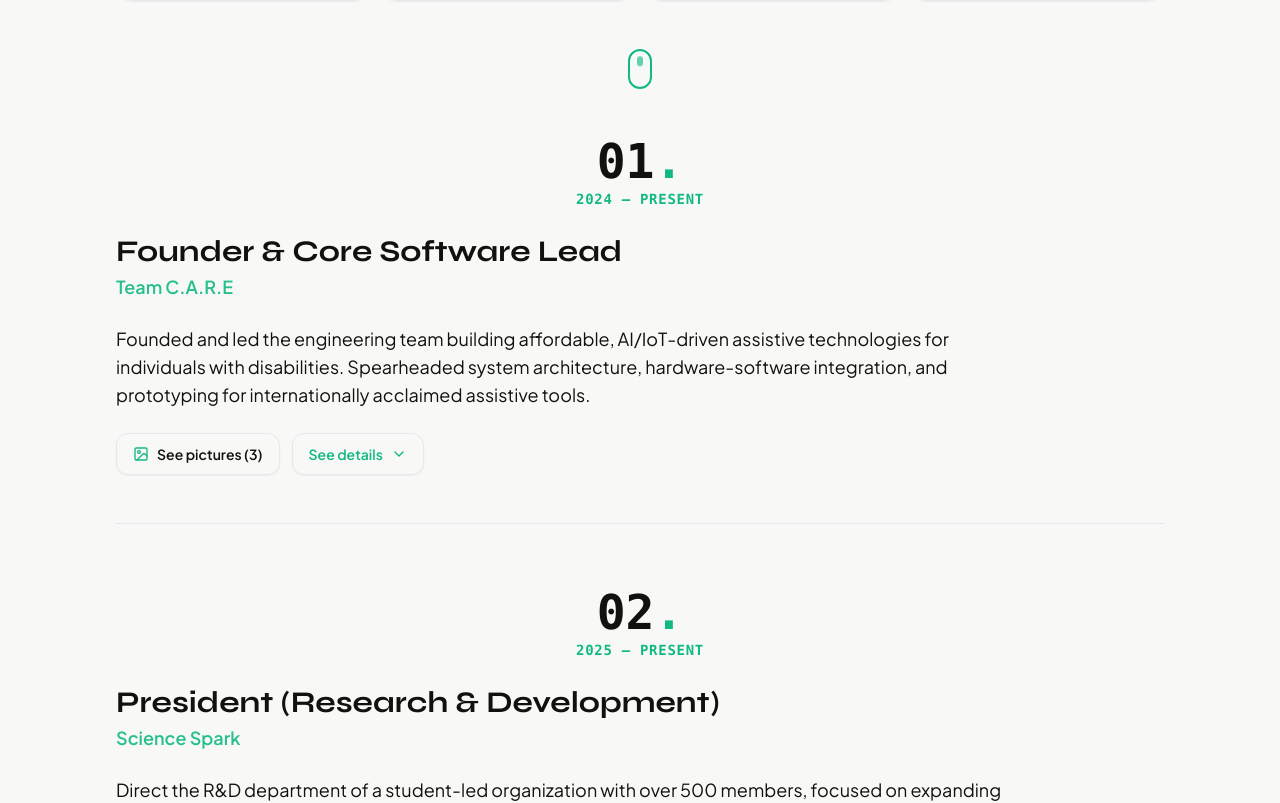
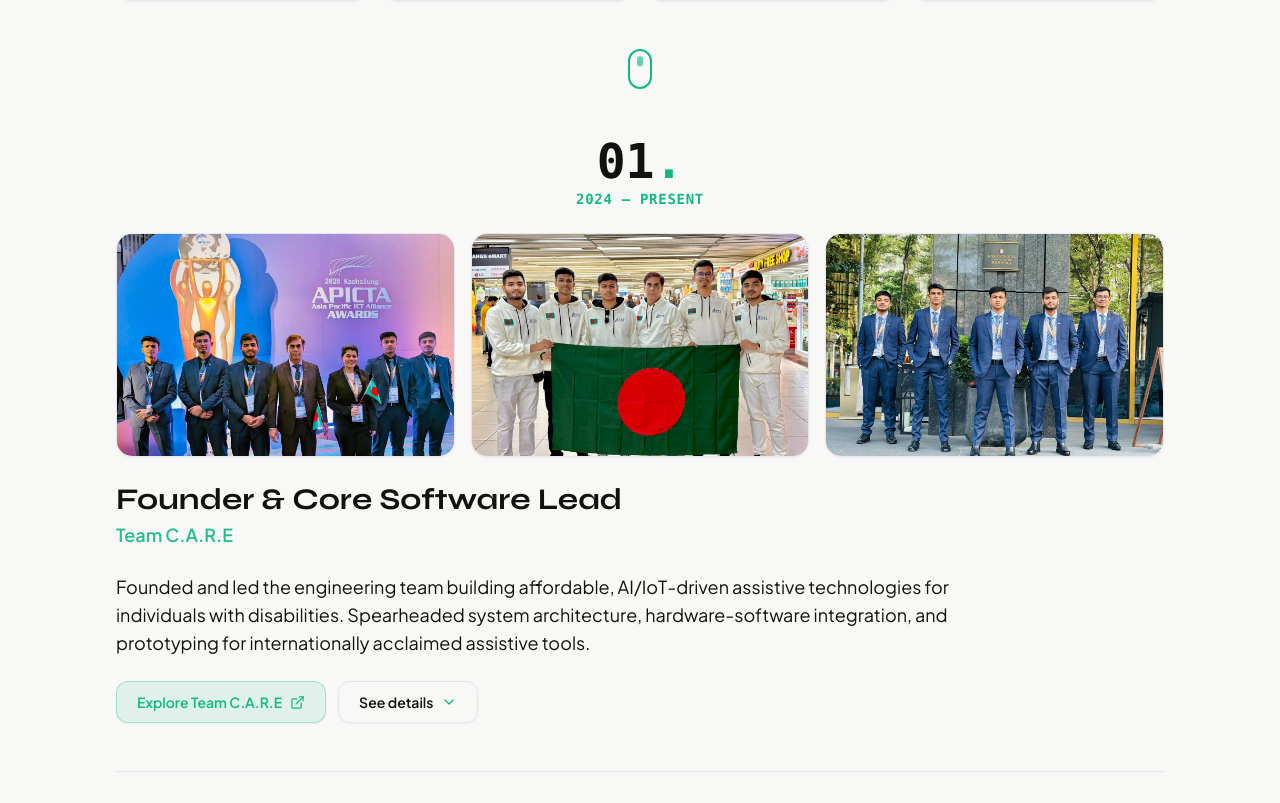
Before and after one commit to debojitsahajit09/my-portfolio, a Next.js app in the folder extracted/: page /experience in a window 1280 px wide. Shown: the part 361-1164 px from the top of the page. Built offline with nearby package versions, Linux system fonts and the light colour scheme.

Commit message:
Refactor Experience component by removing gallery logic
Removed unused state and gallery functionality from the Experience component. Added a helper function to dynamically get organizational links based on experience items.

```diff
--- a/extracted/app/experience/page.tsx
+++ b/extracted/app/experience/page.tsx
@@ -3,13 +3,9 @@
 import { site } from "@/data/site";
 import { useState } from "react";
 import {
-  ChevronLeft,
-  ChevronRight,
   ChevronDown,
   ChevronUp,
-  ExternalLink,
-  Image as ImageIcon,
-  X
+  ExternalLink
 } from "lucide-react";
 
 interface ExperienceItem {
@@ -26,29 +22,9 @@ interface ExperienceItem {
 
 export default function Experience() {
   const [expanded, setExpanded] = useState<{ [key: number]: boolean }>({});
-  const [activeGalleryIndex, setActiveGalleryIndex] = useState<number | null>(null);
-  const [currentImageIndex, setCurrentImageIndex] = useState<number>(0);
 
   const toggleDetails = (index: number) => {
     setExpanded((prev) => ({ ...prev, [index]: !prev[index] }));
-  };
-
-  const openGallery = (expIndex: number) => {
-    setActiveGalleryIndex(expIndex);
-    setCurrentImageIndex(0);
-  };
-
-  const closeGallery = () => {
-    setActiveGalleryIndex(null);
-    setCurrentImageIndex(0);
-  };
-
-  const nextImage = (maxImages: number) => {
-    setCurrentImageIndex((prev) => (prev + 1) % maxImages);
-  };
-
-  const prevImage = (maxImages: number) => {
-    setCurrentImageIndex((prev) => (prev - 1 + maxImages) % maxImages);
   };
 
   const experiences = (site.experience || []) as ExperienceItem[];
@@ -67,6 +43,23 @@ export default function Experience() {
     { label: "Founder", count: getCategoryCount("Founder") },
     { label: "Entrepreneur", count: getCategoryCount("Entrepreneur") },
   ];
+
+  // Helper function to get organizational link dynamically
+  const getOrgLink = (e: ExperienceItem) => {
+    if (e.website) return e.website;
+
+    const orgName = e.org.toLowerCase();
+    if (orgName.includes("team c.a.r.e")) {
+      return "https://care-wheelchair.vercel.app"; // C.A.R.E site/demo
+    }
+    if (orgName.includes("research")) {
+      return site.social?.orcid || "https://orcid.org";
+    }
+    if (orgName.includes("science spark")) {
+      return "https://facebook.com"; // Add Science Spark link or fallback
+    }
+    return site.social?.github || "https://github.com";
+  };
 
   return (
     <main className="section min-h-screen py-10 px-4 md:px-8 max-w-6xl mx-auto">
@@ -128,11 +121,12 @@ export default function Experience() {
         <div className="space-y-16 mt-12">
           {experiences.map((e, i) => {
             const hasImages = e.images && e.images.length > 0;
+            const targetLink = getOrgLink(e);
 
             return (
               <article key={i} className="border-b pb-12 last:border-b-0">
 
-                {/* Serial matching Slashed/Dotted Zero font */}
+                {/* 1. Serial Number */}
                 <div className="mb-1 text-center">
                   <span className="text-4xl md:text-5xl font-black text-foreground font-mono [font-feature-settings:'zero']">
                     {String(i + 1).padStart(2, "0")}
@@ -140,12 +134,30 @@ export default function Experience() {
                   </span>
                 </div>
 
-                {/* Period Centered */}
+                {/* 2. Period / Timeline */}
                 <div className="text-emerald-500 font-semibold text-xs md:text-sm uppercase tracking-wider mb-6 text-center font-mono [font-feature-settings:'zero']">
                   {e.period || "2025 – Present"}
                 </div>
 
-                {/* Role & Org */}
+                {/* 3. Inline Pictures (সব ছবি এখন সরাসরি সামনাসামনি দেখাবে) */}
+                {hasImages && (
+                  <div className="my-6 grid grid-cols-1 sm:grid-cols-2 md:grid-cols-3 gap-4">
+                    {e.images!.map((imgUrl, imgIdx) => (
+                      <div
+                        key={imgIdx}
+                        className="relative h-48 md:h-56 rounded-2xl overflow-hidden border border-border bg-card shadow-sm hover:border-emerald-500 transition-all group"
+                      >
+                        <img
+                          src={imgUrl}
+                          alt={`${e.role} picture ${imgIdx + 1}`}
+                          className="w-full h-full object-cover group-hover:scale-105 transition-transform duration-300"
+                        />
+                      </div>
+                    ))}
+                  </div>
+                )}
+
+                {/* 4. Role & Organization */}
                 <h2 className="text-2xl md:text-3xl font-bold mb-1">
                   {e.role}
                 </h2>
@@ -153,54 +165,40 @@ export default function Experience() {
                   {e.org}
                 </div>
 
-                {/* Short Summary Text */}
+                {/* 5. Summary Text */}
                 <p className="text-muted-foreground text-base md:text-lg leading-relaxed mb-6 max-w-4xl">
                   {e.summary || e.text}
                 </p>
 
-                {/* Action Buttons Container */}
+                {/* 6. Action Buttons (Explore & See Details) */}
                 <div className="flex flex-wrap items-center gap-3">
 
-                  {/* 1. Explore Website Button */}
-                  {e.website && (
-                    <a
-                      href={e.website}
-                      target="_blank"
-                      rel="noopener noreferrer"
-                      className="px-4 py-2.5 rounded-xl border border-emerald-500/30 bg-emerald-500/10 text-emerald-500 hover:bg-emerald-500 hover:text-black font-semibold text-sm transition-all flex items-center gap-2 shadow-sm"
-                    >
-                      Explore {e.org.split("—")[0].trim()} <ExternalLink size={15} />
-                    </a>
-                  )}
+                  {/* Explore Button */}
+                  <a
+                    href={targetLink}
+                    target="_blank"
+                    rel="noopener noreferrer"
+                    className="px-5 py-2.5 rounded-xl border border-emerald-500/30 bg-emerald-500/10 text-emerald-500 hover:bg-emerald-500 hover:text-black font-semibold text-sm transition-all flex items-center gap-2 shadow-sm"
+                  >
+                    Explore {e.org.split(",")[0].split("—")[0].trim()} <ExternalLink size={15} />
+                  </a>
 
-                  {/* 2. See Pictures Button */}
-                  {hasImages && (
-                    <button
-                      type="button"
-                      onClick={() => openGallery(i)}
-                      className="px-4 py-2.5 rounded-xl border bg-card border-border hover:border-emerald-500 text-foreground hover:text-emerald-500 font-semibold text-sm transition-all flex items-center gap-2 shadow-sm"
-                    >
-                      <ImageIcon size={16} className="text-emerald-500" />
-                      See pictures ({e.images?.length})
-                    </button>
-                  )}
-
-                  {/* 3. See Details Accordion Button */}
+                  {/* See Details Accordion Button */}
                   {e.details && (
                     <button
                       type="button"
                       onClick={() => toggleDetails(i)}
-                      className="px-4 py-2.5 rounded-xl border bg-card border-border hover:border-emerald-500 text-emerald-500 font-semibold text-sm transition-all flex items-center gap-2 shadow-sm"
+                      className="px-5 py-2.5 rounded-xl border bg-card border-border hover:border-emerald-500 text-foreground hover:text-emerald-500 font-semibold text-sm transition-all flex items-center gap-2 shadow-sm"
                     >
                       {expanded[i] ? "Hide details" : "See details"}
-                      {expanded[i] ? <ChevronUp size={16} /> : <ChevronDown size={16} />}
+                      {expanded[i] ? <ChevronUp size={16} className="text-emerald-500" /> : <ChevronDown size={16} className="text-emerald-500" />}
                     </button>
                   )}
                 </div>
 
-                {/* Details Accordion Box */}
+                {/* Details Accordion Content Box */}
                 {expanded[i] && e.details && (
-                  <div className="mt-6 p-5 md:p-6 rounded-2xl bg-card border-l-4 border-emerald-500 text-card-foreground text-sm md:text-base leading-relaxed shadow-inner animate-in fade-in duration-200">
+                  <div className="mt-6 p-5 md:p-6 rounded-2xl bg-card border-l-4 border-emerald-500 text-card-foreground text-sm md:text-base leading-relaxed shadow-inner animate-in fade-in duration-200 whitespace-pre-line">
                     {e.details}
                   </div>
                 )}
@@ -211,56 +209,6 @@ export default function Experience() {
         </div>
 
       </div>
-
-      {/* Picture Gallery Lightbox Modal */}
-      {activeGalleryIndex !== null && experiences[activeGalleryIndex]?.images && (
-        <div className="fixed inset-0 z-50 bg-black/90 backdrop-blur-md flex flex-col items-center justify-center p-4">
-
-          {/* Close Button */}
-          <button
-            type="button"
-            onClick={closeGallery}
-            className="absolute top-5 right-5 text-white/70 hover:text-white bg-white/10 hover:bg-white/20 p-2.5 rounded-full transition-all"
-          >
-            <X size={24} />
-          </button>
-
-          {/* Main Image View */}
-          <div className="relative w-full max-w-4xl max-h-[75vh] flex items-center justify-center">
-            <img
-              src={experiences[activeGalleryIndex].images![currentImageIndex]}
-              alt="Showcase picture"
-              className="max-w-full max-h-[75vh] object-contain rounded-xl shadow-2xl border border-white/10"
-            />
-
-            {/* Carousel Prev/Next Buttons */}
-            {experiences[activeGalleryIndex].images!.length > 1 && (
-              <>
-                <button
-                  type="button"
-                  onClick={() => prevImage(experiences[activeGalleryIndex].images!.length)}
-                  className="absolute left-2 md:left-4 bg-black/60 hover:bg-emerald-500 text-white hover:text-black p-3 rounded-full transition-all"
-                >
-                  <ChevronLeft size={24} />
-                </button>
-                <button
-                  type="button"
-                  onClick={() => nextImage(experiences[activeGalleryIndex].images!.length)}
-                  className="absolute right-2 md:right-4 bg-black/60 hover:bg-emerald-500 text-white hover:text-black p-3 rounded-full transition-all"
-                >
-                  <ChevronRight size={24} />
-                </button>
-              </>
-            )}
-          </div>
-
-          {/* Bottom Counter Indicator */}
-          <div className="mt-4 text-white/80 font-mono text-sm bg-white/10 px-4 py-1.5 rounded-full [font-feature-settings:'zero']">
-            {currentImageIndex + 1} / {experiences[activeGalleryIndex].images!.length}
-          </div>
-        </div>
-      )}
-
     </main>
   );
 }
```
